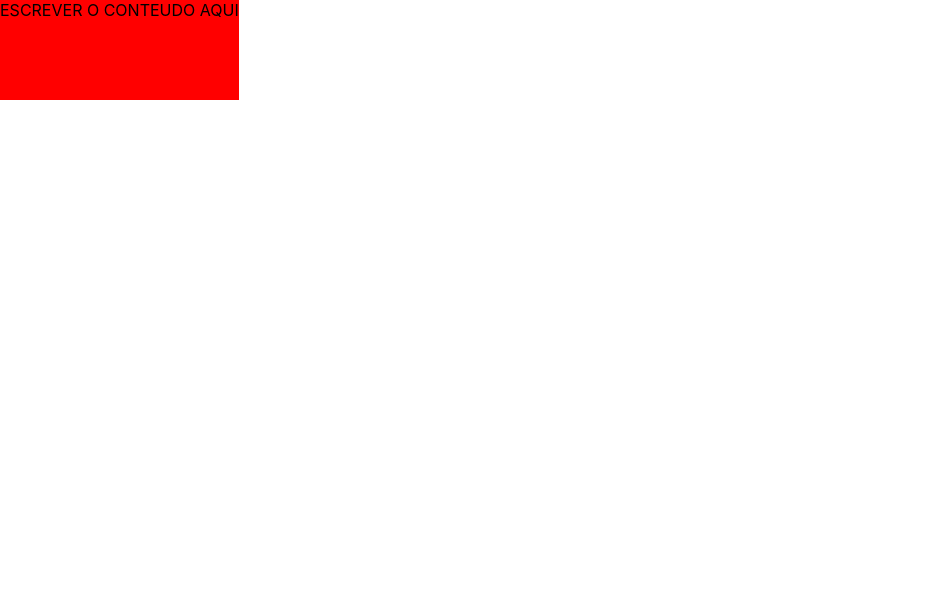
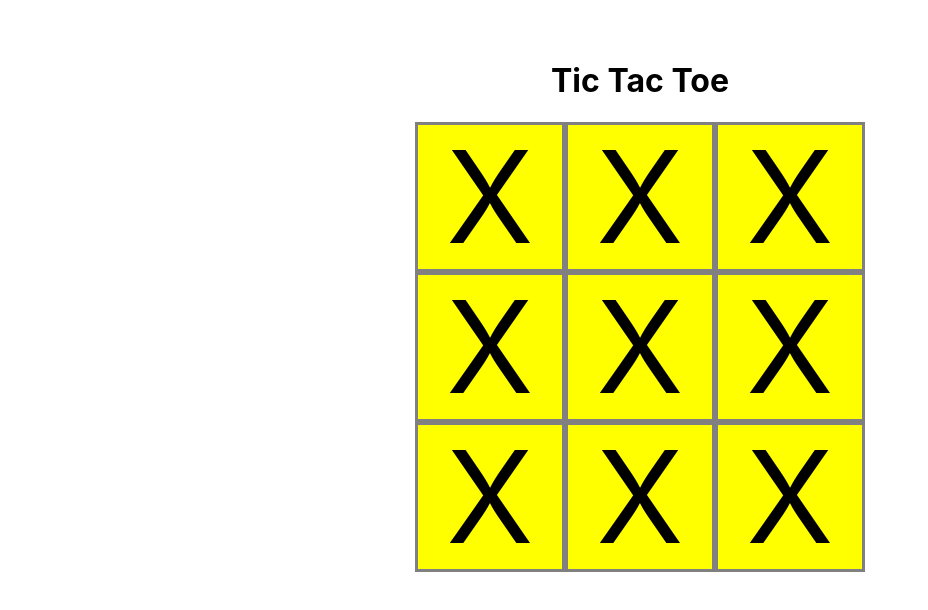
Before and after one commit to beeza0/TicTacToe-RaroAcademy, a React (Create React App) app: page / in a window 1280 px wide. Shown: the top 610 px of the page, without its empty margins (0-928 px from the left). Built offline with nearby package versions, Linux system fonts and the light colour scheme.

Commit message:
game configuration

```diff
--- a/public/index.html
+++ b/public/index.html
@@ -13,6 +13,6 @@
   </head>
   <body>
     <noscript>You need to enable JavaScript to run this app.</noscript>
-    <div id="root"></div>
+    <div id="root" style="display:flex;justify-content:center;"></div>
   </body>
 </html>
--- /dev/null
+++ b/src/components/Line/index.tsx
@@ -0,0 +1,15 @@
+import { FC } from 'react';
+import { LineContainer } from "./styles";
+import Square from '../Square';
+
+const Line: FC = () => {
+  return (
+    <LineContainer>
+        <Square/>
+        <Square/>
+        <Square/>
+    </LineContainer>
+  );
+}
+
+export default Line;
--- /dev/null
+++ b/src/components/Line/styles.ts
@@ -0,0 +1,8 @@
+import styled from "styled-components";
+
+export const LineContainer = styled.div`
+    display: flex;
+    flex-direction: row;
+    width: fit-content;
+}
+`
--- /dev/null
+++ b/src/components/Square/index.tsx
@@ -0,0 +1,12 @@
+import { FC } from 'react';
+import { SquareContainer, Symbol } from "./styles";
+
+const Square: FC = () => {
+  return (
+    <SquareContainer>
+        <Symbol>X</Symbol>
+    </SquareContainer>
+  );
+}
+
+export default Square;
--- /dev/null
+++ b/src/components/Square/styles.ts
@@ -0,0 +1,18 @@
+import styled from "styled-components";
+
+export const SquareContainer = styled.div`
+    height: 9em;
+    width: 9em;
+    background-color: yellow;
+    border: solid;
+    border-color: gray;
+    display: flex;
+    justify-content: center;
+    align-items: center;
+}
+`
+
+export const Symbol = styled.span`
+    font-size: 8em;
+}
+`
--- a/src/index.css
+++ b/src/index.css
@@ -6,8 +6,3 @@ body {
   -webkit-font-smoothing: antialiased;
   -moz-osx-font-smoothing: grayscale;
 }
-
-code {
-  font-family: source-code-pro, Menlo, Monaco, Consolas, 'Courier New',
-    monospace;
-}
--- a/src/modules/Main/index.tsx
+++ b/src/modules/Main/index.tsx
@@ -1,10 +1,36 @@
-import { FC } from 'react';
-import { MainContainer } from "./styles";
+import { FC, useState } from 'react';
+import { MainContainer, GameTitle, GameContainer } from "./styles";
+import Line from '../../components/Line'
 
 const Main: FC = () => {
+
+  interface Player {
+    name: string,
+    score: number,
+    moves: Array<number>
+  }
+
+  const [player1, setPlayer1] = useState<Player>({
+    name: '',
+    score: 0,
+    moves: []
+  })
+
+  const [player2, setPlayer2] = useState<Player>({
+    name: '',
+    score: 0,
+    moves: []
+  })
+
+
   return (
     <MainContainer>
-      ESCREVER O CONTEUDO AQUI
+      <GameTitle>Tic Tac Toe</GameTitle>
+      <GameContainer>
+        <Line/>
+        <Line/>
+        <Line/>
+      </GameContainer>
     </MainContainer>
   );
 }
--- /dev/null
+++ b/src/modules/Main/styles.ts
@@ -0,0 +1,14 @@
+import styled from "styled-components";
+
+export const MainContainer = styled.div`
+    text-align: center;
+    margin-top: 5vh;
+`
+
+export const GameTitle = styled.h1`
+
+`
+
+export const GameContainer = styled.div`
+
+`
--- a/src/modules/Main/styles.tsx
+++ /dev/null
@@ -1,7 +0,0 @@
-import styled from "styled-components";
-
-export const MainContainer = styled.tr`
-    height: 100px;
-    width: 100px;
-    background-color: red;
-`
```
